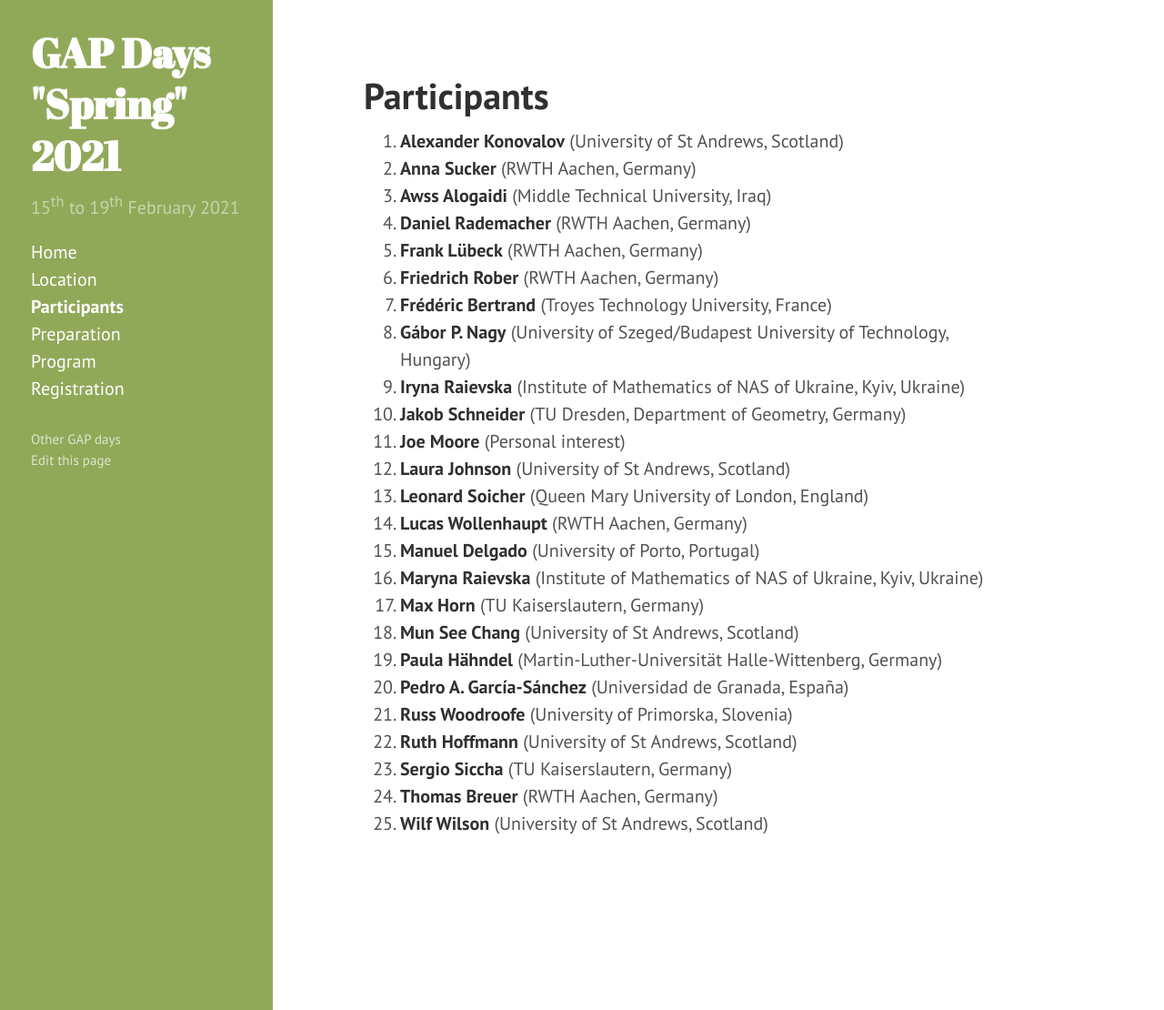
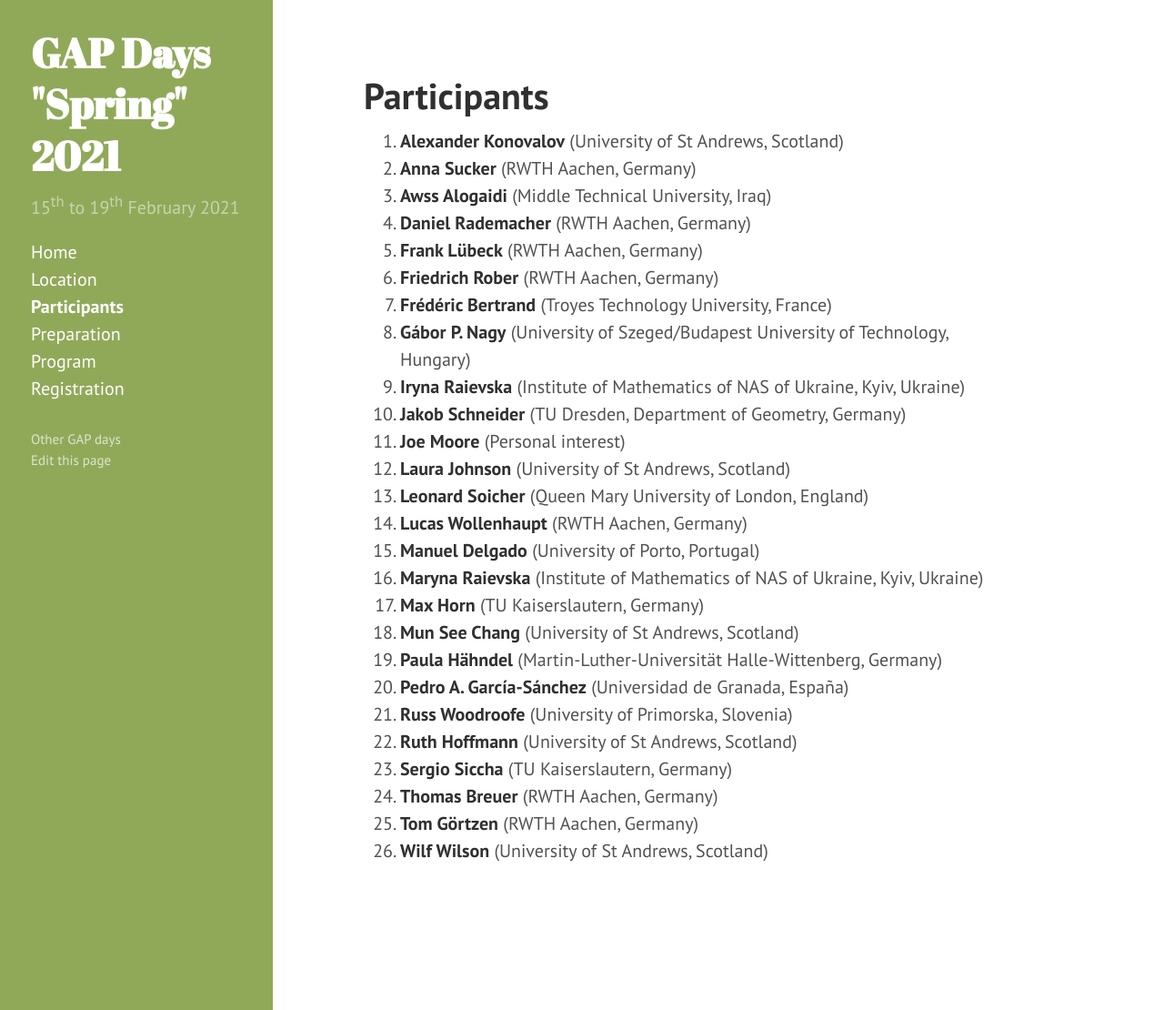
Before and after one commit to gapdays/gapdays2021-spring, a Jekyll site: the page built from participants.md, in a window 1280 px wide and 1110 px high. Shown: the whole window at 91% size. Built offline with Jekyll 4.4.1, drawn with Linux system fonts in a browser that asks for light colours.

Commit message:
added participant

```diff
--- a/_data/participants.yml
+++ b/_data/participants.yml
@@ -72,5 +72,8 @@
 - name: Daniel Rademacher
   affiliation: RWTH Aachen, Germany
 
+- name: Tom Görtzen
+  affiliation: RWTH Aachen, Germany
+
 - name: Jakob Schneider
   affiliation: TU Dresden, Department of Geometry, Germany
```
